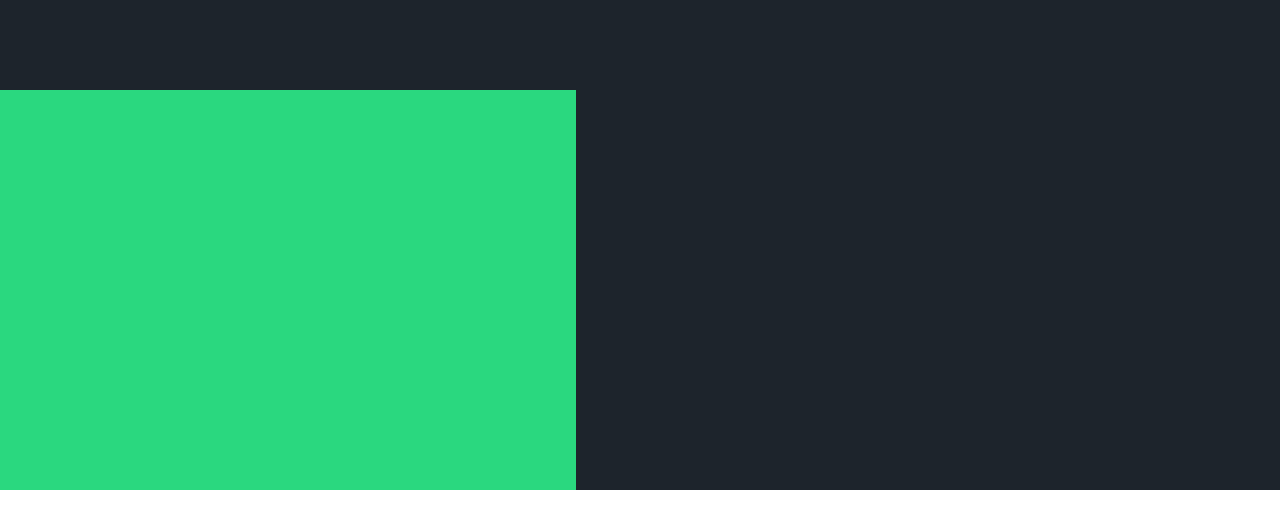
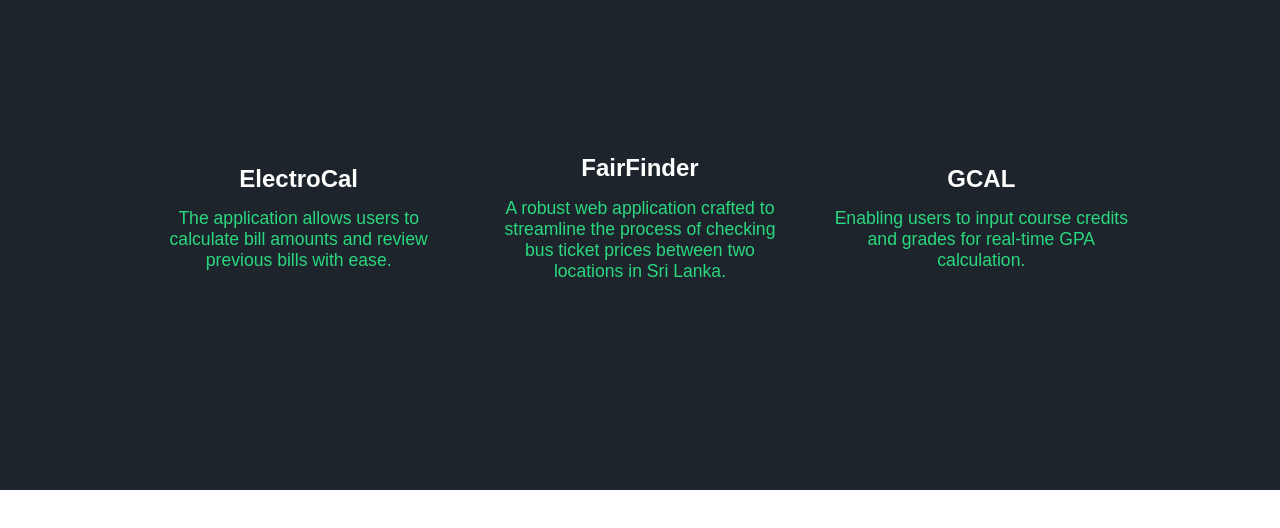
Before and after one commit to OshithRoshantha/COSC_32133_lab_sheet_01, a plain HTML site: page projects.html in a window 1280 px wide. Shown: the part 310-838 px from the top of the page. Drawn offline with nearby package versions, Linux system fonts and the light colour scheme.

Commit message:
Refactor CSS styles and adjust project previews in projects.html

```diff
--- a/Styles/projects.css
+++ b/Styles/projects.css
@@ -56,4 +56,16 @@
     align-items: center;
     height: 100%;
     width: 33.33%;
+    color: white;
+    font-family: "Poppins", sans-serif;
+    padding: 0 2%;
 }
+.project-name{
+    font-size: 150%;
+}
+.project-desc{
+    text-align: center;
+    margin-top: 5%;
+    color: #2ad87f;
+    font-size: 110%;
+}
--- a/projects.html
+++ b/projects.html
@@ -21,7 +21,6 @@
     <div class="projects-container">
         <img src="./Assets/pattern2.png" alt="Background" class="pattern-image3">
         <img src="./Assets/pattern2.png" alt="Background" class="pattern-image4">
-        <div class="green-box"></div>
         <div class="title-bar">
             <b>PORTFOLIO.</b>
             <div class="social-container">
@@ -39,13 +38,16 @@
             </div>
             <div class="project-titles">
                 <div class="project-previews">
-
+                    <h3 class="project-name">ElectroCal</h3>
+                    <p class="project-desc">The application allows users to calculate bill amounts and review previous bills with ease.</p>
                 </div>
                 <div class="project-previews">
-
+                    <h3 class="project-name">FairFinder</h3>
+                    <p class="project-desc">A robust web application crafted to streamline the process of checking bus ticket prices between two locations in Sri Lanka.</p>
                 </div>
                 <div class="project-previews">
-
+                    <h3 class="project-name">GCAL</h3>
+                    <p class="project-desc">Enabling users to input course credits and grades for real-time GPA calculation.</p>
                 </div>
             </div>
         </div>
```
